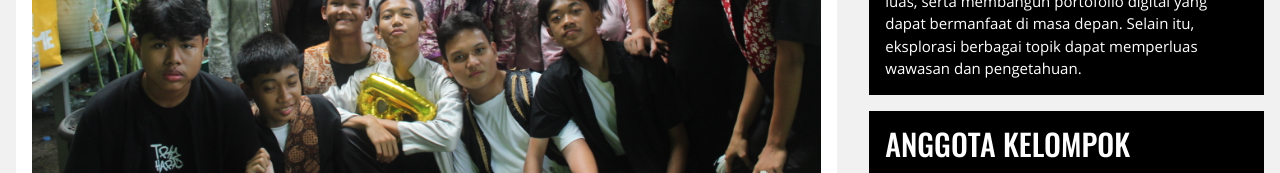
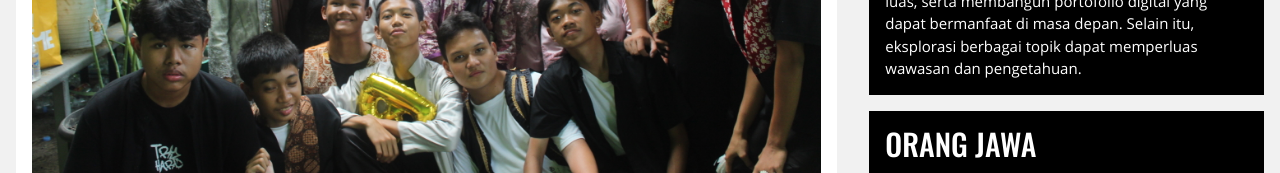
Before and after one commit to SatrioBUMN/9B-blog, a plain HTML site: page index.html in a window 1280 px wide. Shown: the part 1720-1893 px from the top of the page. Drawn offline with nearby package versions, Linux system fonts and the light colour scheme.

Commit message:
Update index.html

```diff
--- a/index.html
+++ b/index.html
@@ -187,7 +187,7 @@
 
         <section class="w3-margin-bottom w3-white">
           <div class="w3-container w3-black">
-            <h2 tabindex="0">Anggota Kelompok</h2>
+            <h2 tabindex="0">Orang Jawa</h2>
           </div>
           <ul class="w3-ul w3-hoverable">
             <li>
```
